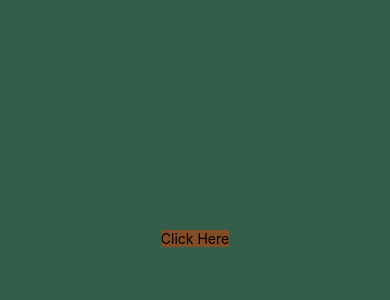
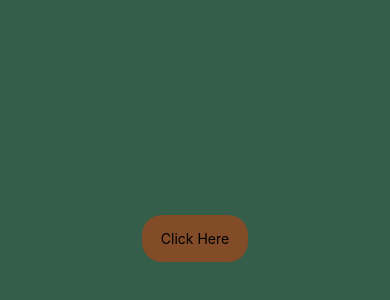
Before and after one commit to hijakd/Bookworm, a React Native app: screen / in a window 390 px wide. Shown: the part 184-484 px from the top of the page. Built offline with nearby package versions, Linux system fonts and the light colour scheme.

Commit message:
edit AppButton add padding & alignment/justification

```diff
--- a/app/components/AppButton.js
+++ b/app/components/AppButton.js
@@ -1,18 +1,25 @@
 import React from 'react';
-import {Text, StyleSheet, TouchableOpacity, View } from 'react-native';
+import {Text, StyleSheet, TouchableOpacity, View, TouchableOpacityBase } from 'react-native';
 import AppColors from '../configs/AppColors';
 
 function AppButton({title}) {
     return (
-        <View style={styles.button}>
-            <Text>{title}</Text>
-        </View>
+        <TouchableOpacity>
+            <View style={styles.button}>
+                <Text> {title} </Text>
+            </View>
+        </TouchableOpacity>
     );
 }
 
 const styles = StyleSheet.create({
     button:{
         backgroundColor: AppColors.secondaryColor,
+        borderRadius: 20,
+        width: '100%',
+        padding: 15,
+        justifyContent: 'center',
+        alignItems: 'center',
     }
 })
 
```
